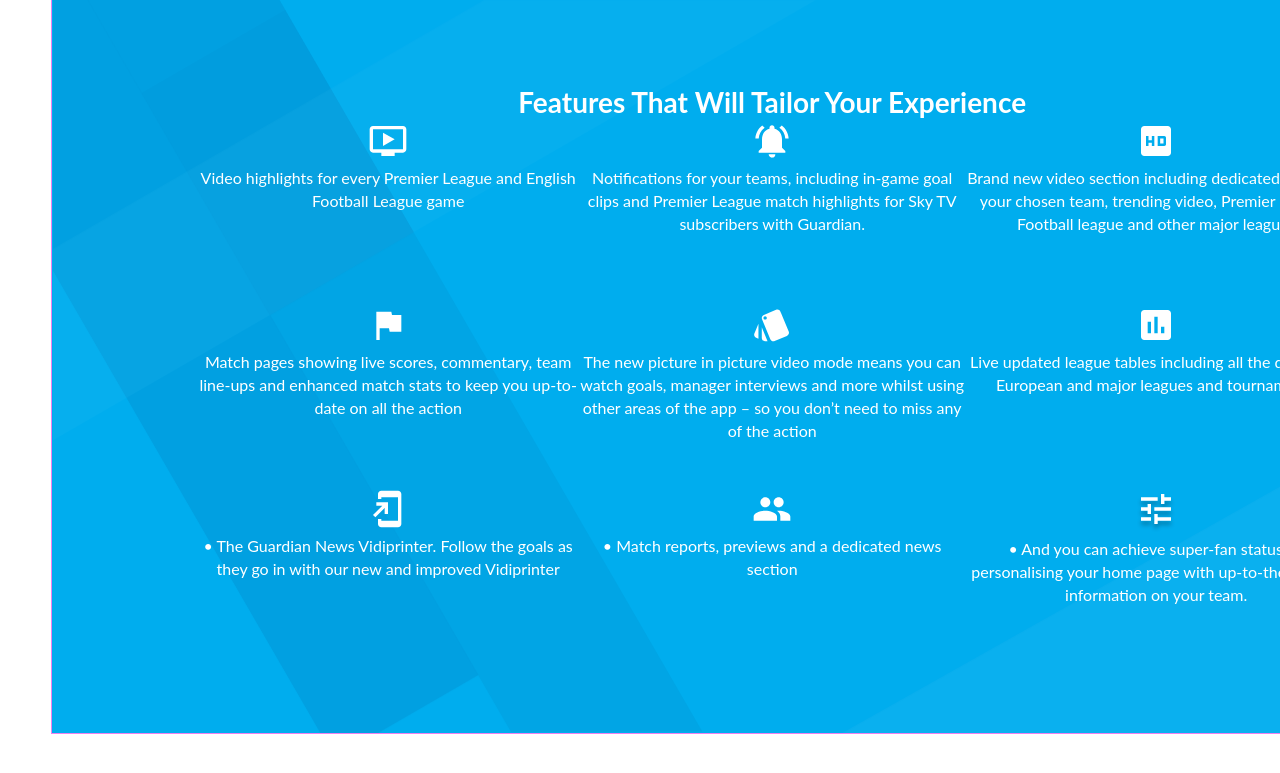
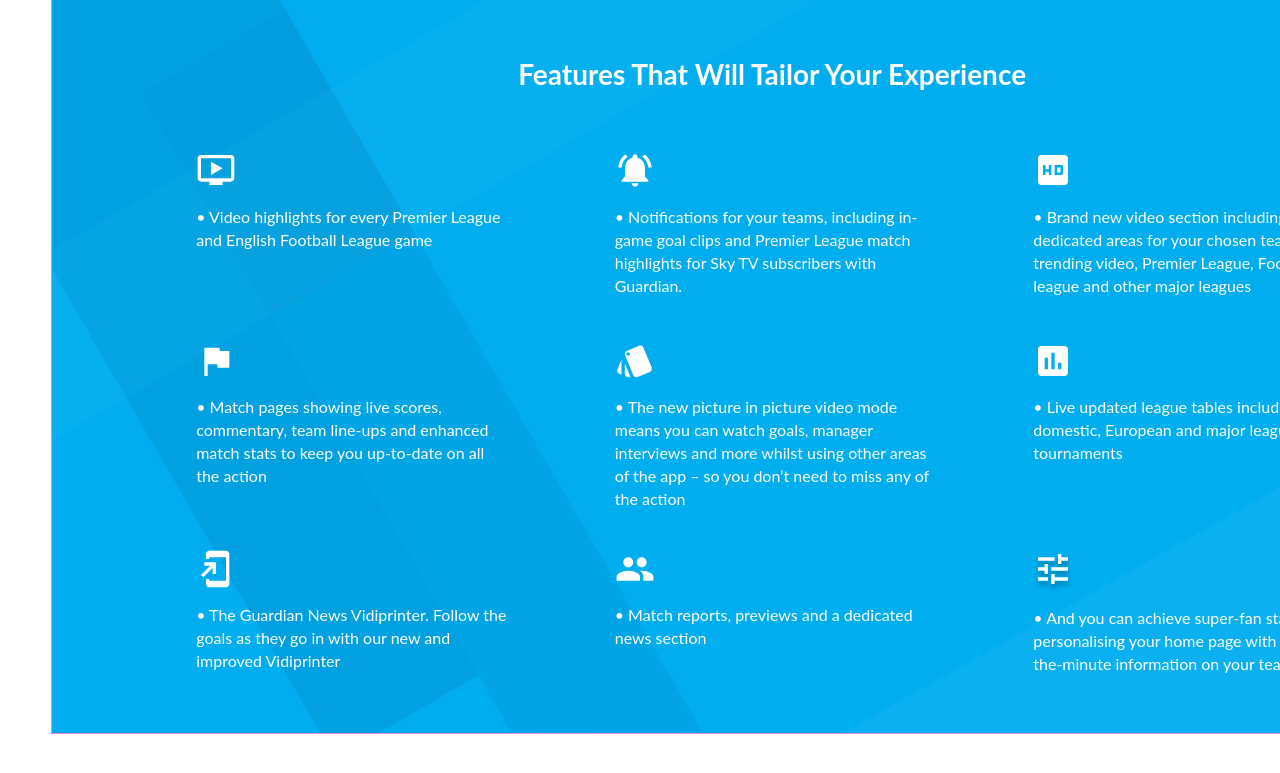
Before and after one commit to yartes83/cursor-homework-YGolub, a plain HTML site: page HomeWork-9/index.html in a window 1280 px wide. Shown: the part 1974-2747 px from the top of the page. Drawn offline with Linux system fonts and the light colour scheme.

Commit message:
HomeWork-9

```diff
--- a/HomeWork-9/index.html
+++ b/HomeWork-9/index.html
@@ -1,6 +1,7 @@
 <!DOCTYPE html>
 <html lang="en">
 <head>
+    <meta charset="UTF-8">
     <link rel="stylesheet" href="reset.css">
     <link rel="stylesheet" href="styles.css">
     <meta name="viewport" content="width=device-width, initial-scale=1.0">
@@ -101,8 +102,7 @@
                         <path class="fill" d="M35.0003 5H5.00033C3.15033 5 1.66699 6.48333 1.66699 8.33333V28.3333C1.66699 30.1667 3.15033 31.6667 5.00033 31.6667H13.3337V35H26.667V31.6667H35.0003C36.8337 31.6667 38.317 30.1667 38.317 28.3333L38.3337 8.33333C38.3337 6.48333 36.8337 5 35.0003 5ZM35.0003 28.3333H5.00033V8.33333H35.0003V28.3333ZM26.667 18.3333L15.0003 25V11.6667L26.667 18.3333Z" fill="white"></path>
                     </svg>
                     <p>
-                        Video highlights for every Premier League
-                        and English Football League game
+                        • Video highlights for every Premier League and English Football League game
                     </p>
 
                 </div>
@@ -111,7 +111,7 @@
                         <path class="fill" d="M12.6338 6.80008L10.2505 4.41675C6.25046 7.46675 3.61712 12.1667 3.38379 17.5001H6.71712C6.96712 13.0834 9.23379 9.21675 12.6338 6.80008V6.80008ZM33.2838 17.5001H36.6171C36.3671 12.1667 33.7338 7.46675 29.7505 4.41675L27.3838 6.80008C30.7505 9.21675 33.0338 13.0834 33.2838 17.5001ZM30.0005 18.3334C30.0005 13.2167 27.2671 8.93341 22.5005 7.80008V6.66675C22.5005 5.28341 21.3838 4.16675 20.0005 4.16675C18.6171 4.16675 17.5005 5.28341 17.5005 6.66675V7.80008C12.7171 8.93341 10.0005 13.2001 10.0005 18.3334V26.6667L6.66712 30.0001V31.6667H33.3338V30.0001L30.0005 26.6667V18.3334ZM20.0005 36.6667C20.2338 36.6667 20.4505 36.6501 20.6671 36.6001C21.7505 36.3667 22.6338 35.6334 23.0671 34.6334C23.2338 34.2334 23.3171 33.8001 23.3171 33.3334H16.6505C16.6671 35.1667 18.1505 36.6667 20.0005 36.6667Z" fill="white"></path>
                     </svg>
                     <p>
-                        Notifications for your teams, including in-game goal clips and
+                        • Notifications for your teams, including in-game goal clips and
                         Premier League match highlights for Sky TV subscribers with
                         Guardian.
                     </p>
@@ -122,7 +122,7 @@
                         <path class="fill" d="M31.6667 5H8.33333C6.48333 5 5 6.5 5 8.33333V31.6667C5 33.5 6.48333 35 8.33333 35H31.6667C33.5 35 35 33.5 35 31.6667V8.33333C35 6.5 33.5 5 31.6667 5ZM18.3333 25H15.8333V21.6667H12.5V25H10V15H12.5V19.1667H15.8333V15H18.3333V25ZM21.6667 15H28.3333C29.25 15 30 15.75 30 16.6667V23.3333C30 24.25 29.25 25 28.3333 25H21.6667V15ZM24.1667 22.5H27.5V17.5H24.1667V22.5Z" fill="white"></path>
                     </svg>
                     <p>
-                         Brand new video section including dedicated areas for your chosen
+                        • Brand new video section including dedicated areas for your chosen
                         team, trending video, Premier League, Football league and other
                         major leagues
                     </p>
@@ -132,7 +132,7 @@
                         <path class="fill" d="M23.9997 10.0001L23.333 6.66675H8.33301V35.0001H11.6663V23.3334H20.9997L21.6663 26.6667H33.333V10.0001H23.9997Z" fill="white"></path>
                     </svg>
                     <p>
-                        Match pages showing live scores, commentary, team line-ups and
+                        • Match pages showing live scores, commentary, team line-ups and
                         enhanced match stats to keep you up-to-date on all the action
                     </p>
                 </div>
@@ -141,7 +141,7 @@
                         <path class="fill" d="M4.21642 32.7499L6.44976 33.6832V18.6333L2.39976 28.3999C1.71643 30.0999 2.53309 32.0499 4.21642 32.7499V32.7499ZM36.7164 26.5833L28.4498 6.63325C27.9331 5.38325 26.7164 4.61659 25.4331 4.58325C24.9998 4.58325 24.5498 4.64992 24.1164 4.83325L11.8331 9.91658C10.5831 10.4333 9.81642 11.6333 9.78309 12.9166C9.76642 13.3666 9.84976 13.8166 10.0331 14.2499L18.2998 34.1999C18.8164 35.4666 20.0498 36.2333 21.3498 36.2499C21.7831 36.2499 22.2164 36.1666 22.6331 35.9999L34.8998 30.9166C36.5998 30.2166 37.4164 28.2666 36.7164 26.5833V26.5833ZM13.1331 14.5833C12.2164 14.5833 11.4664 13.8333 11.4664 12.9166C11.4664 11.9999 12.2164 11.2499 13.1331 11.2499C14.0498 11.2499 14.7998 11.9999 14.7998 12.9166C14.7998 13.8333 14.0498 14.5833 13.1331 14.5833V14.5833ZM9.79976 32.9166C9.79976 34.7499 11.2998 36.2499 13.1331 36.2499H15.5498L9.79976 22.3499V32.9166Z" fill="white"></path>
                     </svg>
                     <p>
-                        The new picture in picture video mode means you can watch goals,
+                        • The new picture in picture video mode means you can watch goals,
                         manager interviews and more whilst using other areas of the app – so
                         you don’t need to miss any of the action
 
@@ -152,7 +152,7 @@
                         <path class="fill" d="M31.6667 5H8.33333C6.5 5 5 6.5 5 8.33333V31.6667C5 33.5 6.5 35 8.33333 35H31.6667C33.5 35 35 33.5 35 31.6667V8.33333C35 6.5 33.5 5 31.6667 5ZM15 28.3333H11.6667V16.6667H15V28.3333ZM21.6667 28.3333H18.3333V11.6667H21.6667V28.3333ZM28.3333 28.3333H25V21.6667H28.3333V28.3333Z" fill="white"></path>
                     </svg>
                     <p>
-                        Live updated league tables including all the domestic, European
+                        • Live updated league tables including all the domestic, European
                         and major leagues and tournaments
                     </p>
                 </div>
@@ -198,6 +198,8 @@
             </div>
 
         </section>
+
+
     </div>
 
 
--- a/HomeWork-9/styles.css
+++ b/HomeWork-9/styles.css
@@ -146,7 +146,7 @@
     font-size: 28px;
     line-height: 37px;
     color: #FFFFFF;
-    margin-top: 6%;
+    margin-top: 4%;
 }
 .features {
     position: relative;
@@ -156,9 +156,12 @@
     margin-left: 10%;
     grid-template-columns: repeat(3, 1fr);
     grid-template-rows: repeat(3, 1fr);
-
-
+    row-gap: 7%;
+    column-gap: 9%;
+    text-align: left;
+    margin-top: 4%;
 }
+.features p {padding-top: 3%;}
 .itemText {
     font-family: 'Lato', sans-serif;
     font-style: normal;
```
